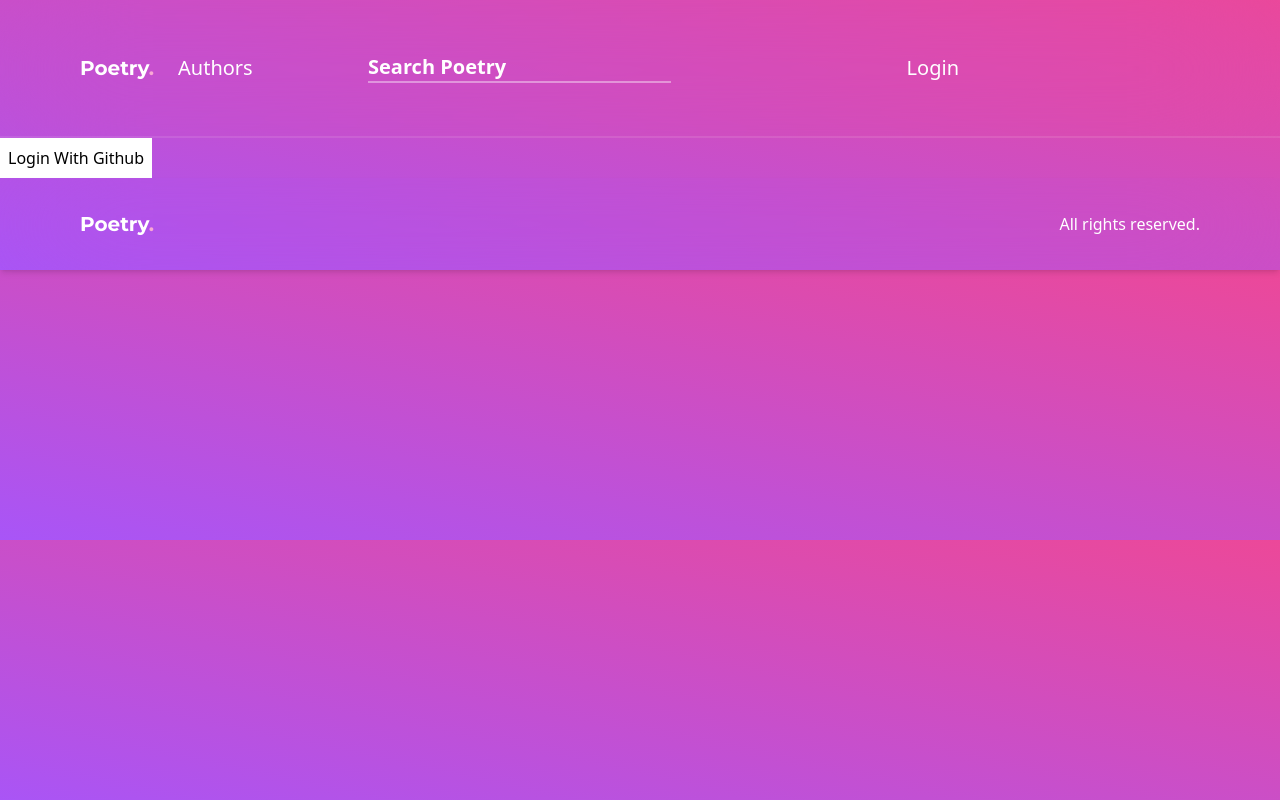
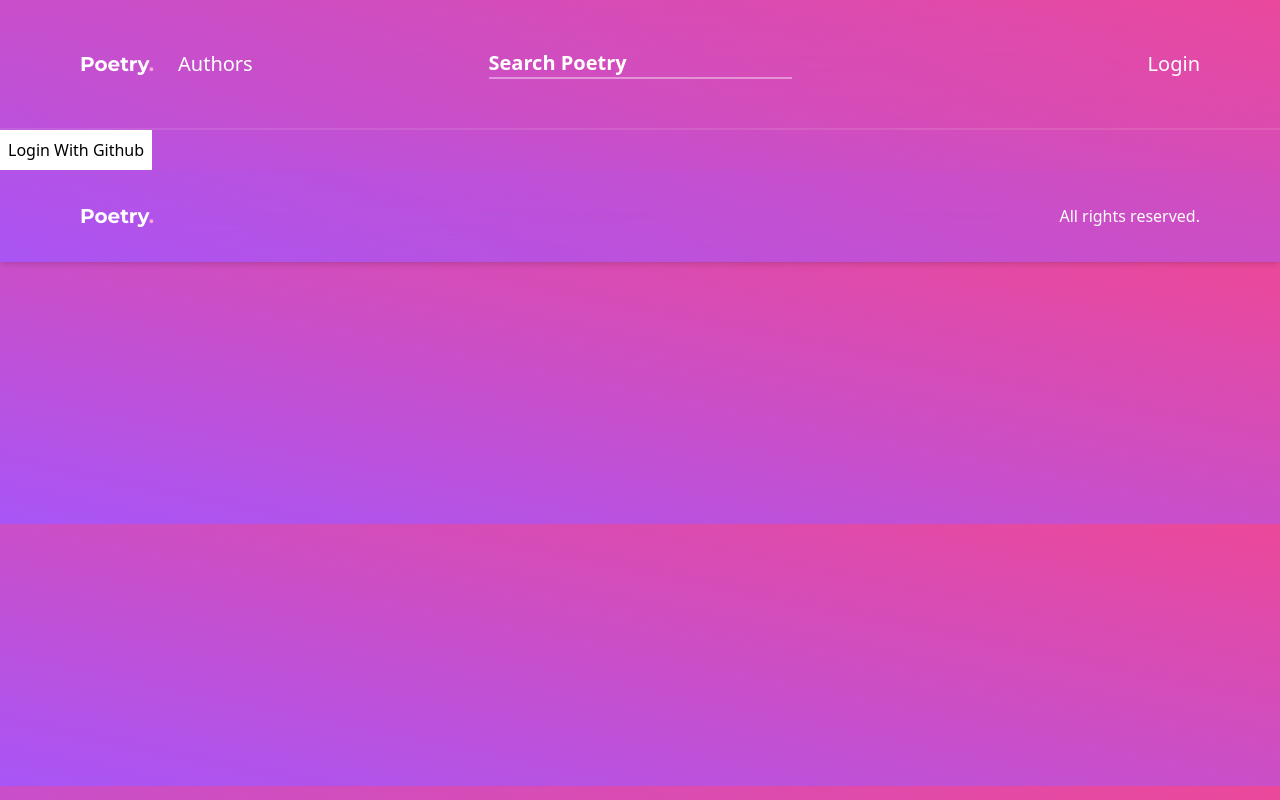
Before and after one commit to SunilDy/loveofpoetry, a Next.js app: page /login in a window 1280 px wide. Built offline with nearby package versions, Linux system fonts and the light colour scheme; no server answers.

Commit message:
fixed navbar overflow-x

```diff
--- a/components/Navbar.tsx
+++ b/components/Navbar.tsx
@@ -23,8 +23,8 @@ const Navbar = () => {
     <nav
       className={`
       flex items-center lg:gap-x-2
-      xsm:py-2 lg:py-8
-      xsm:px-2 md:px-16 lg:px-20 xl:px-32
+      xsm:py-0 lg:py-4
+      xsm:px-6 md:px-16 lg:px-20 xl:px-32
       justify-between text-white backdrop-blur-3xl z-50 sticky top-0 border-b-2 border-white border-opacity-10`}
     >
       {/* Primary Links */}
@@ -68,25 +68,24 @@ const Navbar = () => {
         />
       </div>
       {/* User */}
-      <div className={`basis-1/4 justify-self-start xsm:collapse lg:visible`}>
-        <Link href={"/login"}>
+      <div className={`basis-1/4 justify-self-end flex items-center`}>
+        <div className="xsm:collapse xsm:w-0 lg:visible lg:w-full">
           {session && session.user ? (
-            <h1
-              className={`xsm:text-md md:text-lg lg:text-xl  basis-1/4 text-right`}
-            >
+            <Link href={"/"}>
+              <h1 className={`xsm:text-md md:text-lg lg:text-xl text-right`}>
                 Hi, {session?.user.name}
               </h1>
+            </Link>
           ) : (
-            <h1
-              className={`xsm:text-md md:text-lg lg:text-xl  basis-1/4 text-right`}
-            >
+            <Link href={"/login"}>
+              <h1 className={`xsm:text-md md:text-lg lg:text-xl text-right`}>
                 Login
               </h1>
+            </Link>
           )}
-        </Link>
         </div>
         {/* Menu */}
-      <div className="xsm:visible lg:collapse flex-1">
+        <div className="xsm:visible xsm:w-full lg:collapse lg:w-0 flex-1 text-right">
           <Menu
             menuButton={
               <MenuButton className="bg-white rounded px-2 m-3">
@@ -115,6 +114,7 @@ const Navbar = () => {
             <MenuItem>User Profile</MenuItem>
           </Menu>
         </div>
+      </div>
     </nav>
   );
 };
```
Lines whose indentation alone changed are shown as unchanged.
